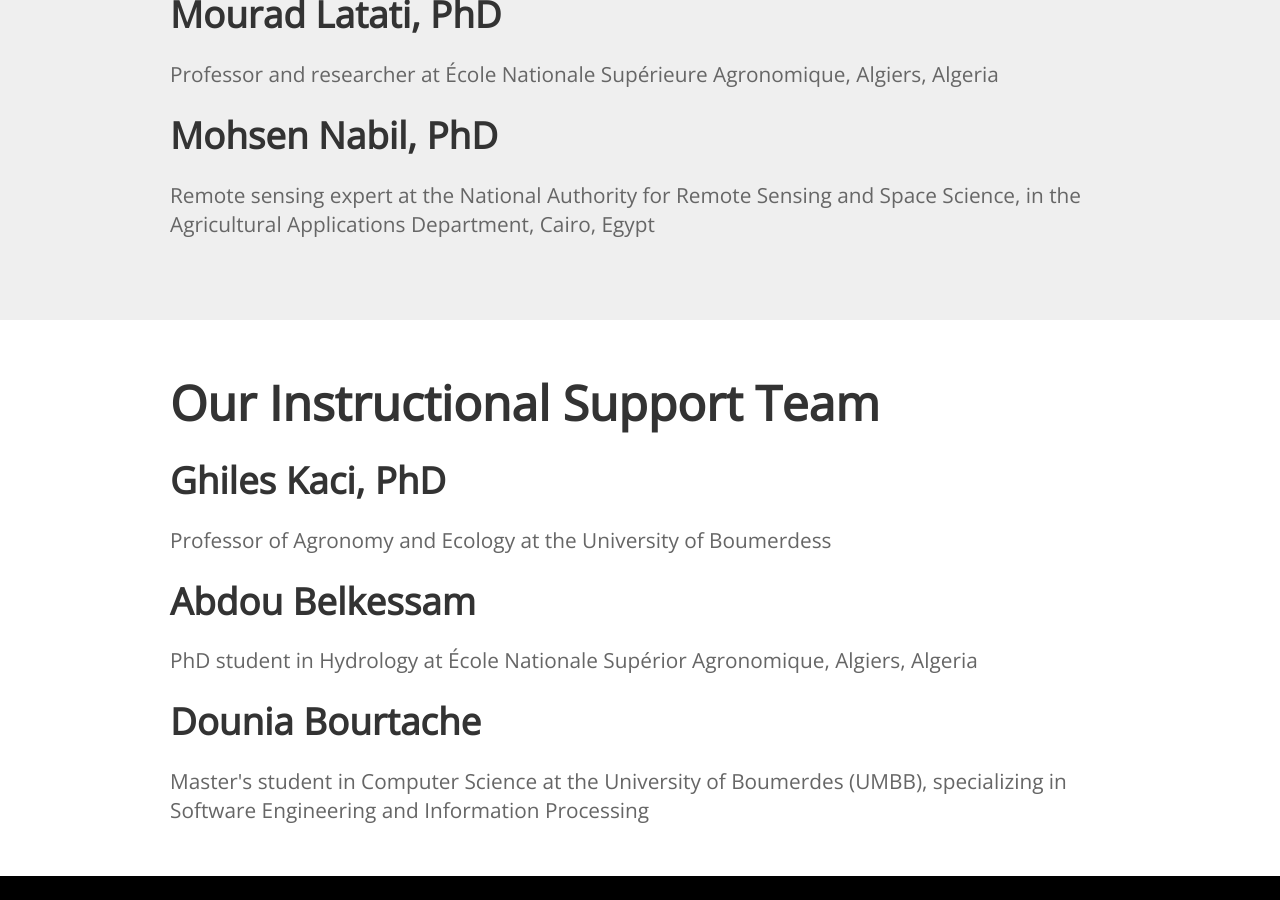
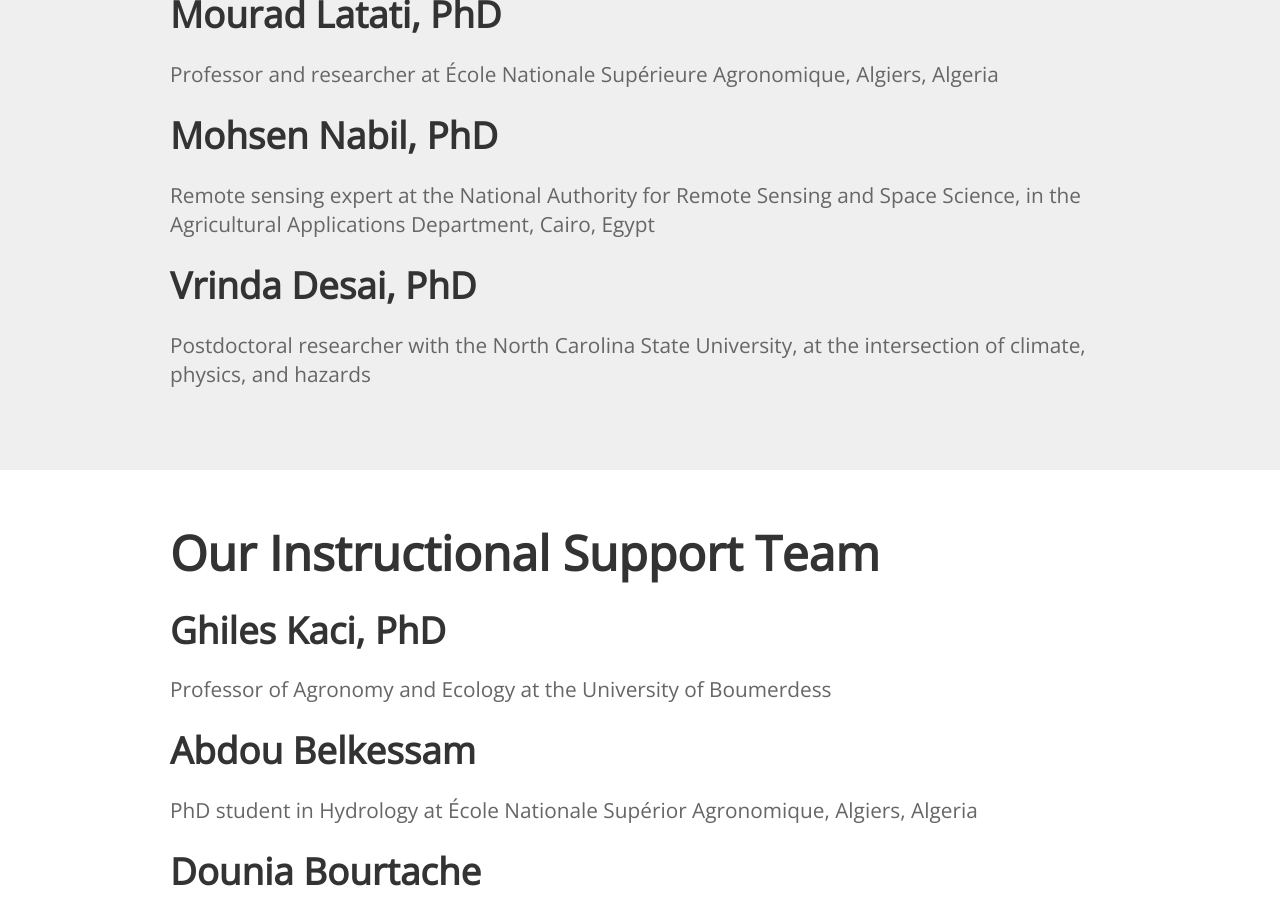
Before and after one commit to OpenClimateScience/OpenClimateScience.github.io, a Jekyll site: the page built from team.md, in a window 1280 px wide and 900 px high, scrolled down 1220 px. Built offline with Jekyll 4.4.1, drawn with Linux system fonts in a browser that asks for light colours; nearby versions of some CDN libraries.

Commit message:
Updated Curriculum Advisory Committee

```diff
--- a/team.md
+++ b/team.md
@@ -43,6 +43,8 @@ permalink: /team
 		<p>Professor and researcher at École Nationale Supérieure Agronomique, Algiers, Algeria</p>
 		<h2 class="team">Mohsen Nabil, PhD</h2>
 		<p>Remote sensing expert at the National Authority for Remote Sensing and Space Science, in the Agricultural Applications Department, Cairo, Egypt</p>
+		<h2 class="team">Vrinda Desai, PhD</h2>
+		<p>Postdoctoral researcher with the North Carolina State University, at the intersection of climate, physics, and hazards</p>
 	</div>
 </div>
 
```
